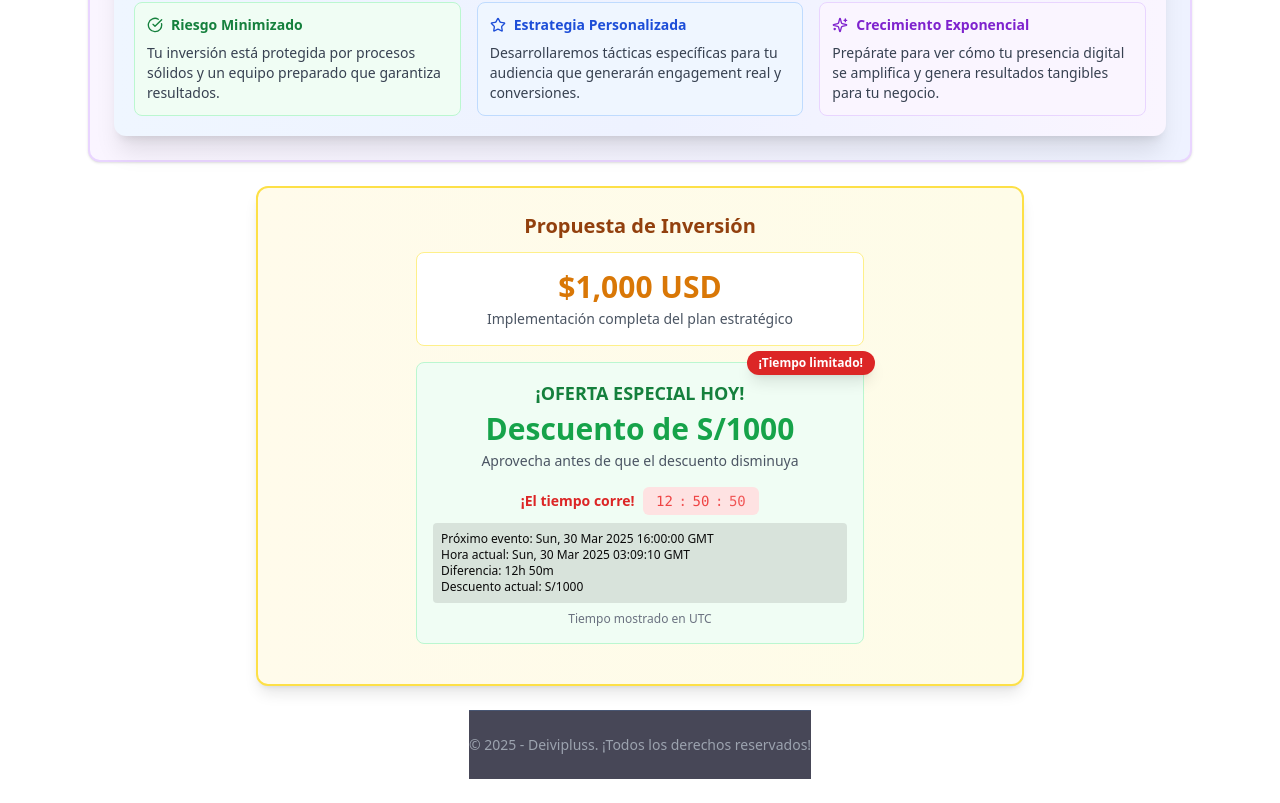
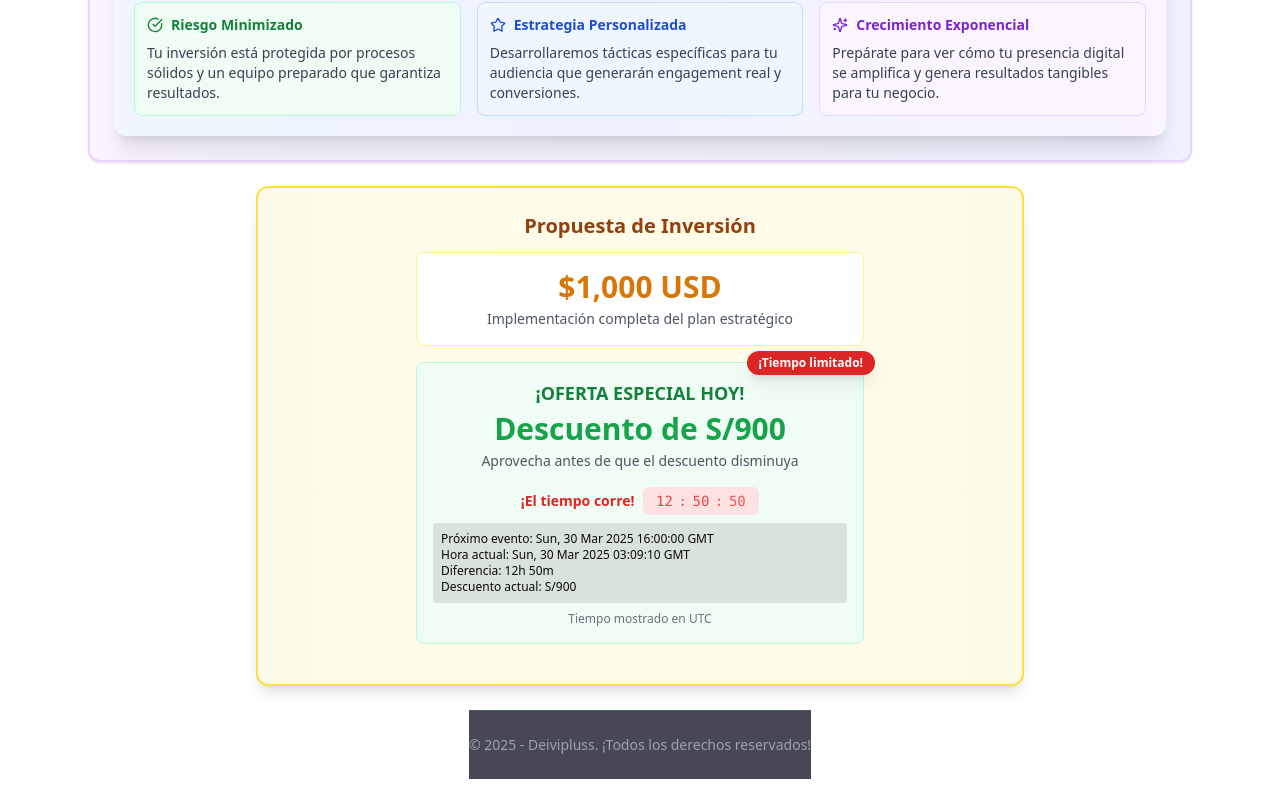
Before and after one commit to deivipluss/landing, a Next.js app: page /ktdrallounge in a window 1280 px wide. Shown: the part 3068-3871 px from the top of the page. Built offline with nearby package versions, Linux system fonts and the light colour scheme.

Commit message:
loung14e

```diff
--- a/app/ktdrallounge/page.tsx
+++ b/app/ktdrallounge/page.tsx
@@ -773,40 +773,47 @@ function DiscountSection() {
   const [debugInfo, setDebugInfo] = useState("");
 
   useEffect(() => {
-    // Ajustar manualmente la zona horaria para asegurar que estamos en UTC
+    // Fecha objetivo inicial: 30.03.2025 a las 16:00 UTC
     const targetDateUTC = Date.UTC(2025, 2, 30, 16, 0, 0);
+
+    // Fuerza el descuento inicial a 900 para reflejar que ya pasaron 12 horas
+    const initialDiscount = 900;
+    setDiscount(initialDiscount);
 
     const calculateNextEvent = () => {
       const nowUTC = Date.now();
 
+      // Si la fecha objetivo ya pasó, calcular el próximo intervalo de 12 horas
       if (nowUTC >= targetDateUTC) {
         const twelveHoursInMs = 12 * 60 * 60 * 1000;
         const elapsedSinceTarget = nowUTC - targetDateUTC;
         const intervalsPassed = Math.floor(elapsedSinceTarget / twelveHoursInMs);
         return targetDateUTC + (intervalsPassed + 1) * twelveHoursInMs;
       } else {
+        // Si la fecha objetivo aún no ha llegado, usar esa fecha directamente
         return targetDateUTC;
       }
     };
 
     // Calcular cuántas reducciones de descuento han ocurrido desde la fecha inicial
     const calculateCurrentDiscount = () => {
+      // Comenzamos desde 900 ya que ha pasado el primer período de 12 horas
+      let currentDiscount = initialDiscount;
+
       const nowUTC = Date.now();
+      // Primera reducción ya ocurrió, por lo que comenzamos desde la marca de 12 horas
+      const firstIntervalDate = targetDateUTC + (12 * 60 * 60 * 1000);
 
-      if (nowUTC < targetDateUTC) {
-        // Si aún no hemos llegado a la fecha inicial, el descuento es completo
-        return 1000;
-      } else {
+      if (nowUTC >= firstIntervalDate) {
         const twelveHoursInMs = 12 * 60 * 60 * 1000;
-        const elapsedSinceTarget = nowUTC - targetDateUTC;
-        const intervalsPassed = Math.floor(elapsedSinceTarget / twelveHoursInMs);
-        // Reducir 100 por cada intervalo de 12 horas que ha pasado
-        return Math.max(1000 - (intervalsPassed * 100), 0);
+        const elapsedSinceFirstInterval = nowUTC - firstIntervalDate;
+        const additionalIntervals = Math.floor(elapsedSinceFirstInterval / twelveHoursInMs);
+        // Reducir 100 por cada intervalo adicional
+        currentDiscount = Math.max(initialDiscount - (additionalIntervals * 100), 0);
       }
+
+      return currentDiscount;
     };
-
-    // Establecer el descuento correcto al cargar el componente
-    setDiscount(calculateCurrentDiscount());
 
     let nextEventTime = calculateNextEvent();
 
@@ -827,8 +834,9 @@ Diferencia: ${debugDiffHours}h ${debugDiffMinutes}m
 Descuento actual: S/${currentDiscount}`);
 
       if (diff <= 0) {
-        // Actualizar el descuento basado en el cálculo, no en el estado anterior
-        setDiscount(Math.max(calculateCurrentDiscount(), 0));
+        // Actualizar descuento cuando el contador llega a cero
+        const newDiscount = calculateCurrentDiscount() - 100;
+        setDiscount(Math.max(newDiscount, 0));
         nextEventTime = calculateNextEvent();
         setTimeout(updateCountdown, 100);
         return;
```
